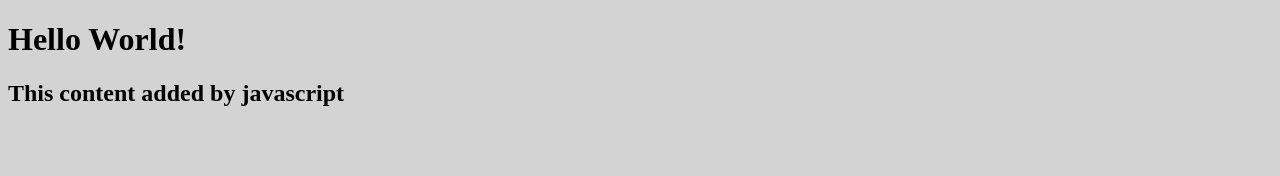
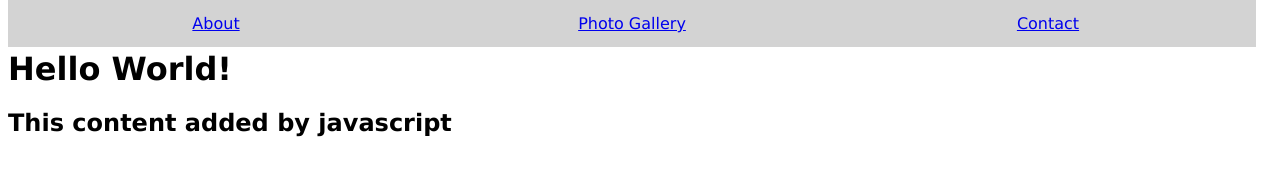
Before and after one commit to paulleerentveld/my-website, a plain HTML site: page index.html in a window 1280 px wide. Drawn offline with Linux system fonts and the light colour scheme.

Commit message:
added basic top navbar with css

```diff
--- a/css/style.css
+++ b/css/style.css
@@ -1,3 +1,31 @@
 body {
-    background: lightgrey;
+    background-color: white;
+    margin-top: 50px;
+    font-family: Verdana, Geneva, Tahoma, sans-serif;
 }
+
+
+nav {
+    position: fixed;
+    top: 0;
+    overflow: hidden;
+    width: 100%;
+    font-family: Verdana, Geneva, Tahoma, sans-serif;
+
+}
+
+
+#nav_bar nav a {
+    float: left;
+    display: block;
+    width: 30%;
+    padding: 14px 16px;
+    text-align: center;
+    background-color: lightgray;
+}
+
+#nav_bar nav a:hover {
+    background-color: black;
+    color: white;
+}
+}
--- a/index.html
+++ b/index.html
@@ -1,11 +1,28 @@
+<!-- ToDo list
+* Menu bar at top that hides and appears with hover
+* photo gallery columns with hover over functions
+* Pages - About me, Photo Gallery,
+* Add social bar links
+-->
+
+
 <!DOCTYPE html>
 <html lang="en">
     <head>
         <link rel="stylesheet" href="./css/style.css">
         <title>My Wesbite</title>
+        <div id="nav_bar">
+            <nav>
+                <a href="#">About</a>
+                <a href="#">Photo Gallery</a>
+                <a href="#">Contact</a>
+            </nav>
+        </div>
     </head>
     <body>
-        <h1>Hello World!</h1>
-        <script src="script.js"></script>
+        <div id="main_wrapper">
+            <h1>Hello World!</h1>
+            <script src="script.js"></script>
+        </div>
     </body>
 </html>
```
Also changed, not shown: script.js (line endings or trailing spaces).
